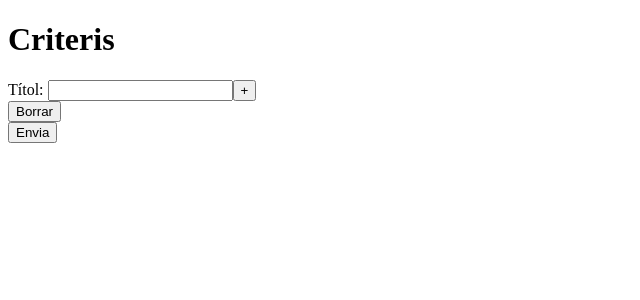
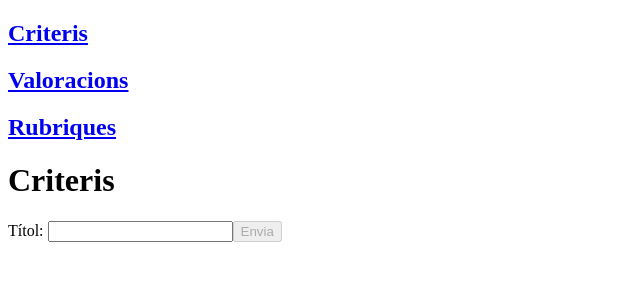
Before and after one commit to JordiPadrosa/angular, an Angular app in the folder angular/rubriques/: page /criteris in a window 1280 px wide. Before the commit this address led to /. Shown: the top 300 px of the page, without its empty margins (0-640 px from the left). Built offline with nearby package versions, Linux system fonts and the light colour scheme.

Commit message:
criteris form i menu

```diff
--- a/angular/rubriques/src/app/app-routing.module.ts
+++ b/angular/rubriques/src/app/app-routing.module.ts
@@ -1,7 +1,18 @@
 import { NgModule } from '@angular/core';
 import { RouterModule, Routes } from '@angular/router';
+import { CriterisComponent } from './projecte/components/criteris/criteris.component';
+import { ValoracionsComponent } from './projecte/components/valoracions/valoracions.component';
 
-const routes: Routes = [];
+const routes: Routes = [
+  {
+    path: 'criteris',
+    component: CriterisComponent,
+  },
+  {
+    path: 'valoracions',
+    component: ValoracionsComponent,
+  },
+];
 
 @NgModule({
   imports: [RouterModule.forRoot(routes)],
--- a/angular/rubriques/src/app/app.component.html
+++ b/angular/rubriques/src/app/app.component.html
@@ -1 +1,10 @@
-<app-criteris></app-criteris>
+<a routerLink="criteris">
+    <h2>Criteris</h2>
+</a>
+<a routerLink="valoracions">
+    <h2>Valoracions</h2>
+</a>
+<a routerLink="criteris">
+    <h2>Rubriques</h2>
+</a>
+<router-outlet></router-outlet>
--- a/angular/rubriques/src/app/app.module.ts
+++ b/angular/rubriques/src/app/app.module.ts
@@ -5,11 +5,13 @@ import { BrowserModule } from '@angular/platform-browser';
 import { AppRoutingModule } from './app-routing.module';
 import { AppComponent } from './app.component';
 import { CriterisComponent } from './projecte/components/criteris/criteris.component';
+import { ValoracionsComponent } from './projecte/components/valoracions/valoracions.component';
 
 @NgModule({
   declarations: [
     AppComponent,
     CriterisComponent,
+    ValoracionsComponent,
   ],
   imports: [
     BrowserModule,
--- a/angular/rubriques/src/app/projecte/components/criteris/criteris.component.html
+++ b/angular/rubriques/src/app/projecte/components/criteris/criteris.component.html
@@ -1,12 +1,7 @@
 <h1>Criteris</h1>
 
-<form [formGroup]="this.form" (ngSubmit)="onSubmit()">
-    <div *ngFor="let criteri of criteris">
-        <label>Títol: </label>
-        <input type="text" [formControl]='this.criteri'>
-        <button type="button" (click)="afegirForm()">+</button>
-    </div>
-    <button type="button" (click)="borrarForm()">Borrar</button>
-    <br>
-    <button [disabled]="!this.form.valid" (click)="afegirCriteris()">Envia</button>
+<form [formGroup]="this.criterisForm" (ngSubmit)="onSubmit()">
+    <label>Títol: </label>
+    <input type="text" formControlName="titol">
+    <button [disabled]="!this.criterisForm.valid" (click)="afegirCriteri()">Envia</button>
 </form>
--- a/angular/rubriques/src/app/projecte/components/criteris/criteris.component.ts
+++ b/angular/rubriques/src/app/projecte/components/criteris/criteris.component.ts
@@ -1,32 +1,43 @@
 import { Component, OnInit } from '@angular/core';
 import { FormBuilder, FormControl, FormGroup, Validators } from '@angular/forms';
+import { Router } from '@angular/router';
+import { Criteri } from '../../model/entitats/implementacions/Criteri';
+import { ValoracionsComponent } from '../valoracions/valoracions.component';
 @Component({
   selector: 'app-criteris',
   templateUrl: './criteris.component.html',
   styleUrls: ['./criteris.component.css']
 })
 export class CriterisComponent implements OnInit {
-  form!: FormGroup;
-  criteris:Array<FormControl> = [];
+  criterisForm!: FormGroup;
+  criteris: Array<Criteri> = []
   constructor(private fb: FormBuilder) {
-    this.afegirForm();
   }
+
   ngOnInit(): void {
-  }
+    this.criterisForm = this.fb.group({
+      titol: ['',
+        {
+          validators: [
+            Validators.required,
+          ]
+        }
+      ],
+  })
+}
 
   onSubmit() {
   }
-  afegirForm() {
-    this.criteris.push(new FormControl(''));
+  afegirCriteri() {
+    this.criteris.push(new Criteri(this.criterisForm.get("titol")?.value, []));
+    localStorage.setItem('criteris', JSON.stringify(this.criteris));
+    console.log(localStorage.getItem('criteris'));
   }
 
-  borrarForm() {
-    if(this.criteris.length > 1){
-      this.criteris.pop();
-    }
-  }
-
-  afegirCriteris() {
+  guardarCriteris(criteris: any) {
     //crear criteris i reenviar a pagina per posar valoracions als criteris
+    //this.criteris.push();
+    console.log(criteris);
+    localStorage.setItem('criteris', criteris);
   }
 }
--- /dev/null
+++ b/angular/rubriques/src/app/projecte/components/valoracions/valoracions.component.html
@@ -0,0 +1 @@
+<p>valoracions works!</p>
--- /dev/null
+++ b/angular/rubriques/src/app/projecte/components/valoracions/valoracions.component.ts
@@ -0,0 +1,15 @@
+import { Component, OnInit } from '@angular/core';
+
+@Component({
+  selector: 'app-valoracions',
+  templateUrl: './valoracions.component.html',
+  styleUrls: ['./valoracions.component.css']
+})
+export class ValoracionsComponent implements OnInit {
+
+  constructor() { }
+
+  ngOnInit(): void {
+  }
+
+}
--- a/angular/rubriques/src/app/projecte/model/entitats/implementacions/Criteri.ts
+++ b/angular/rubriques/src/app/projecte/model/entitats/implementacions/Criteri.ts
@@ -3,8 +3,9 @@ import { Valoracio } from "./Valoracio";
 
 export class Criteri implements ICriteri {
     titol!: string;
-    //valoracions!: Array<Valoracio>;
-    constructor(titol: string) {
+    valoracions: Array<Valoracio>;
+    constructor(titol: string, valoracions: Array<Valoracio>) {
         this.titol = titol;
+        this.valoracions = valoracions;
     }
 }
```
Also changed, not shown: angular/rubriques/src/app/projecte/components/valoracions/valoracions.component.css (added), 1 other file (tests, documents, lock files or other folders).
